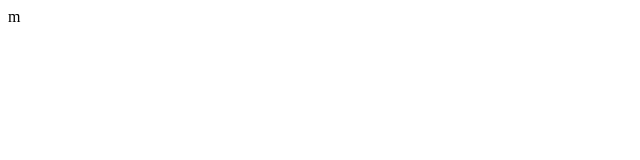
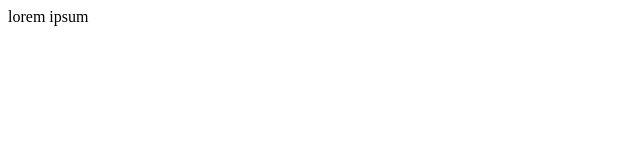
Before and after one commit to danieltan007/bahas-pts, a website: page home.html in a window 1280 px wide. Shown: the full height of the page, 0-640 px from the left. Drawn offline with Linux system fonts and the light colour scheme.

Commit message:
update home page

```diff
--- a/home.html
+++ b/home.html
@@ -5,6 +5,7 @@
     <meta name="viewport" content="width=device-width, initial-scale=1.0">
     <title>Document</title>
 </head>
-<body>m
+<body>
+    lorem ipsum
 </body>
 </html>
```
